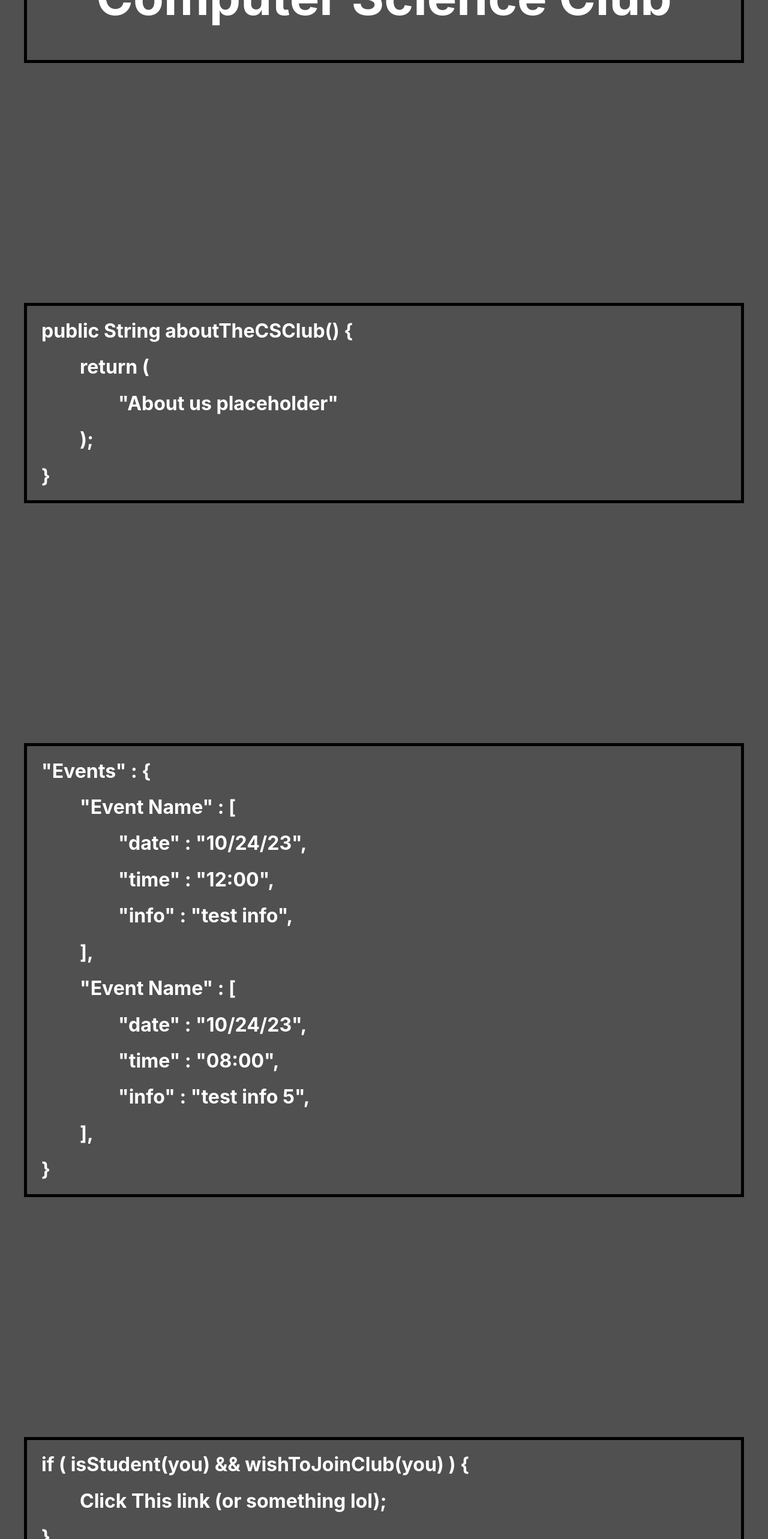
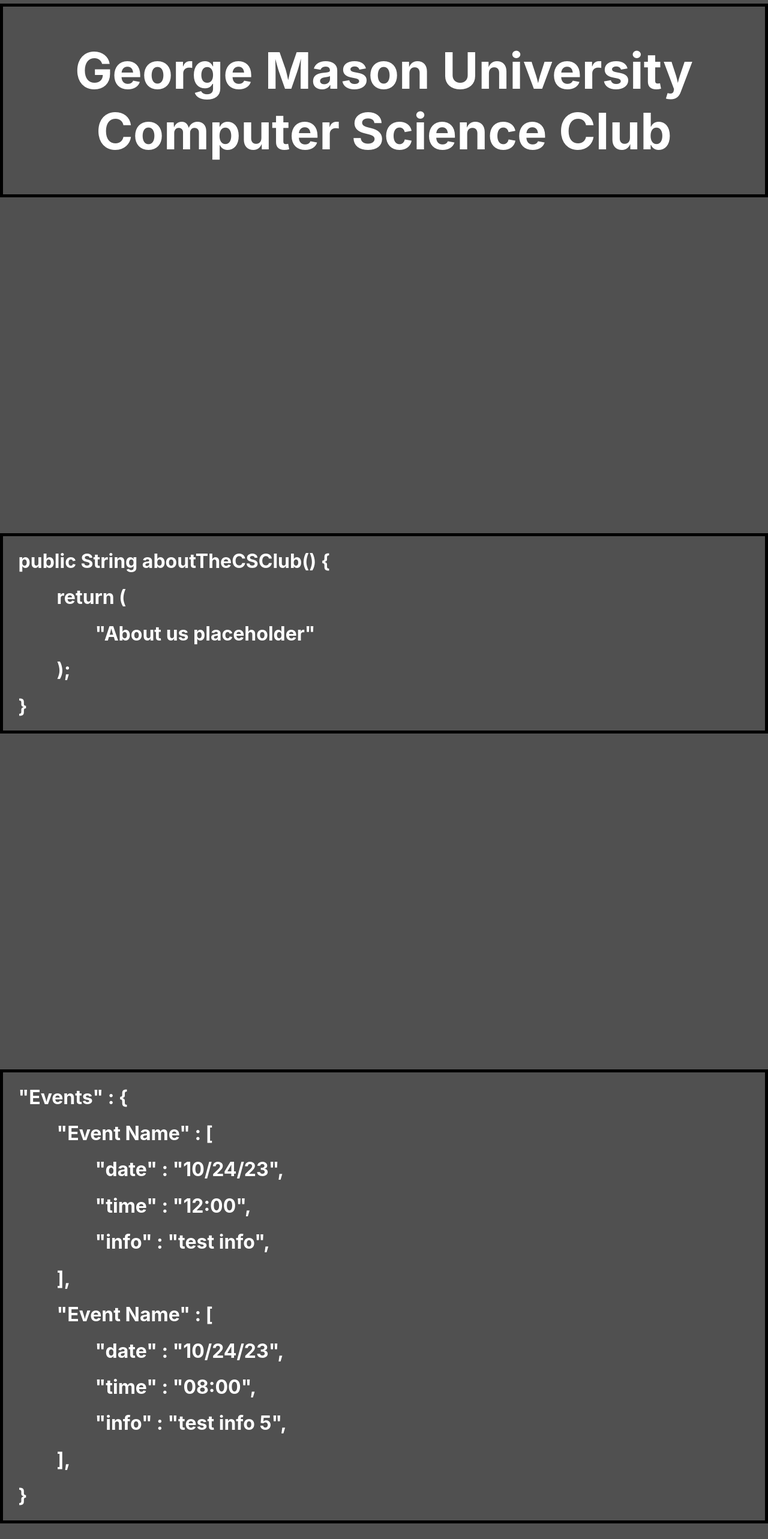
Before and after one commit to JoshuaJ18/GMU-CS-Club-Website, a React (Create React App) app in the folder frontend/: page / in a window 1280 px wide. Shown: the part 234-2800 px from the top of the page at 60% size. Built offline with nearby package versions, Linux system fonts and the light colour scheme.

Commit message:
div and structure changes to template

```diff
--- a/frontend/src/pages/about.js
+++ b/frontend/src/pages/about.js
@@ -1,9 +1,8 @@
 import './../pages_css/about.css';
-import Container from "@mui/material/Container";
 
 function About() {
   return (
-    <Container className="about-container">
+    <div className="about-container">
       <div className="about-function">
         <h1>public String aboutTheCSClub() &#123;</h1>
         <h1 className="function-return">return (</h1>
@@ -11,7 +10,7 @@
         <h1 className="function-return">);</h1>
         <h1>&#125;</h1>
       </div>
-    </Container>
+    </div>
   );
 }
 
--- a/frontend/src/pages/events.js
+++ b/frontend/src/pages/events.js
@@ -1,11 +1,10 @@
 import './../pages_css/events.css';
 import React from 'react';
 import { eventData } from './eventDataList.js';
-import Container from "@mui/material/Container";
 
 function Events() {
   return (
-    <Container className="events-container">
+    <div className="events-container">
       <h1>"Events" : &#123;</h1>
       {eventData.map((event) => (
         <div className="events-json">
@@ -17,7 +16,7 @@
         </div>
       ))}
       <h1>&#125;</h1>
-    </Container>
+    </div>
   );
 }
 
--- a/frontend/src/pages/home.js
+++ b/frontend/src/pages/home.js
@@ -1,13 +1,12 @@
 import './../pages_css/home.css';
-import Container from "@mui/material/Container";
 
 function Home() {
   return (
-    <Container className="home-container">
+    <div className="home-container">
       <div className="gmu-cs-club-title">
         <h1>George Mason University <br></br> Computer Science Club</h1>
       </div>
-    </Container>
+    </div>
   );
 }
 
--- a/frontend/src/pages/join.js
+++ b/frontend/src/pages/join.js
@@ -1,9 +1,8 @@
 import './../pages_css/join.css';
-import Container from "@mui/material/Container";
 
 function Join() {
   return (
-    <Container className="join-container">
+    <div className="join-container">
       <div className="condition">
         <h1>if ( isStudent(you) && wishToJoinClub(you) ) &#123;</h1>
         <div className="code-block">
@@ -11,7 +10,7 @@
         </div>
         <h1>&#125;</h1>
       </div>
-    </Container>
+    </div>
 
 
   );
--- a/frontend/src/pages/photos.js
+++ b/frontend/src/pages/photos.js
@@ -1,13 +1,12 @@
 import './../pages_css/photos.css';
-import Container from "@mui/material/Container";
 
 function Photos() {
   return (
-    <Container className="photo-container">
+    <div className="photo-container">
       <div className="photos">
         <h1>Image placeholder</h1>
       </div>
-    </Container>
+    </div>
   );
 }
 
--- a/frontend/src/pages_css/about.css
+++ b/frontend/src/pages_css/about.css
@@ -1,8 +1,9 @@
 .about-container {
-    display: flex;
+    display: block;
     position: relative;
-    margin-top: 2vh;
-    margin-bottom: 50vh;
+    margin-top: 30vh;
+    margin-bottom: 70vh;
+    padding-left: 2vw;
     border: 5px solid black;
 }
 
--- a/frontend/src/pages_css/events.css
+++ b/frontend/src/pages_css/events.css
@@ -1,8 +1,9 @@
 .events-container {
-    display: flex;
+    display: block;
     position: relative;
-    margin-top: 2vh;
-    margin-bottom: 50vh;
+    margin-top: 30vh;
+    margin-bottom: 70vh;
+    padding-left: 2vw;
     border: 5px solid black;
 }
 
--- a/frontend/src/pages_css/home.css
+++ b/frontend/src/pages_css/home.css
@@ -1,9 +1,8 @@
 .home-container {
-    display: flex;
+    display: block;
     position: relative;
-    margin-top: 2vh;
-    margin-top: 2vh;
-    margin-bottom: 50vh;
+    margin-top: 30vh;
+    margin-bottom: 70vh;
     border: 5px solid black;
 }
 
--- a/frontend/src/pages_css/join.css
+++ b/frontend/src/pages_css/join.css
@@ -1,8 +1,9 @@
 .join-container {
-    display: flex;
+    display: block;
     position: relative;
-    margin-top: 2vh;
-    margin-bottom: 50vh;
+    margin-top: 30vh;
+    margin-bottom: 70vh;
+    padding-left: 2vw;
     border: 5px solid black;
 }
 
--- a/frontend/src/pages_css/photos.css
+++ b/frontend/src/pages_css/photos.css
@@ -1,7 +1,7 @@
 .photo-container {
-    display: flex;
+    display: block;
     position: relative;
-    margin-top: 2vh;
-    margin-bottom: 50vh;
+    margin-top: 30vh;
+    margin-bottom: 70vh;
     border: 5px solid black;
 }
```
